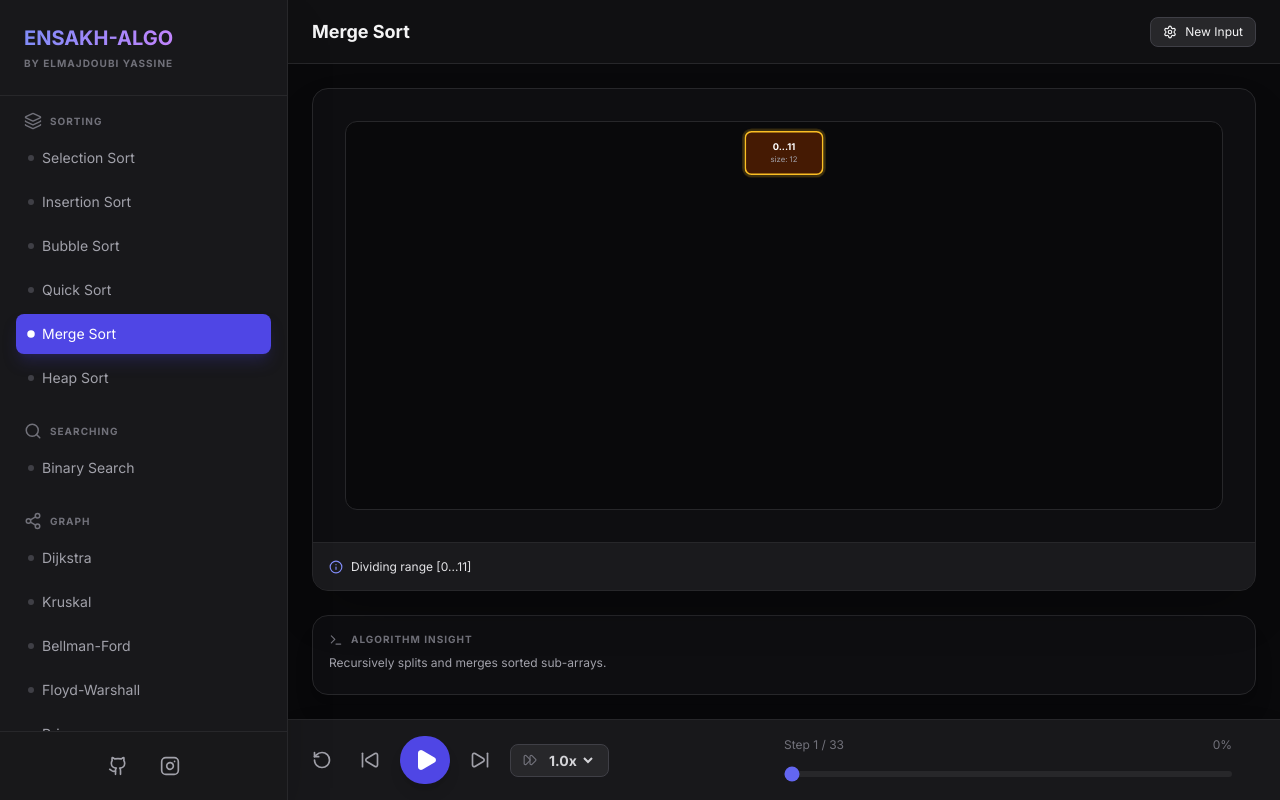
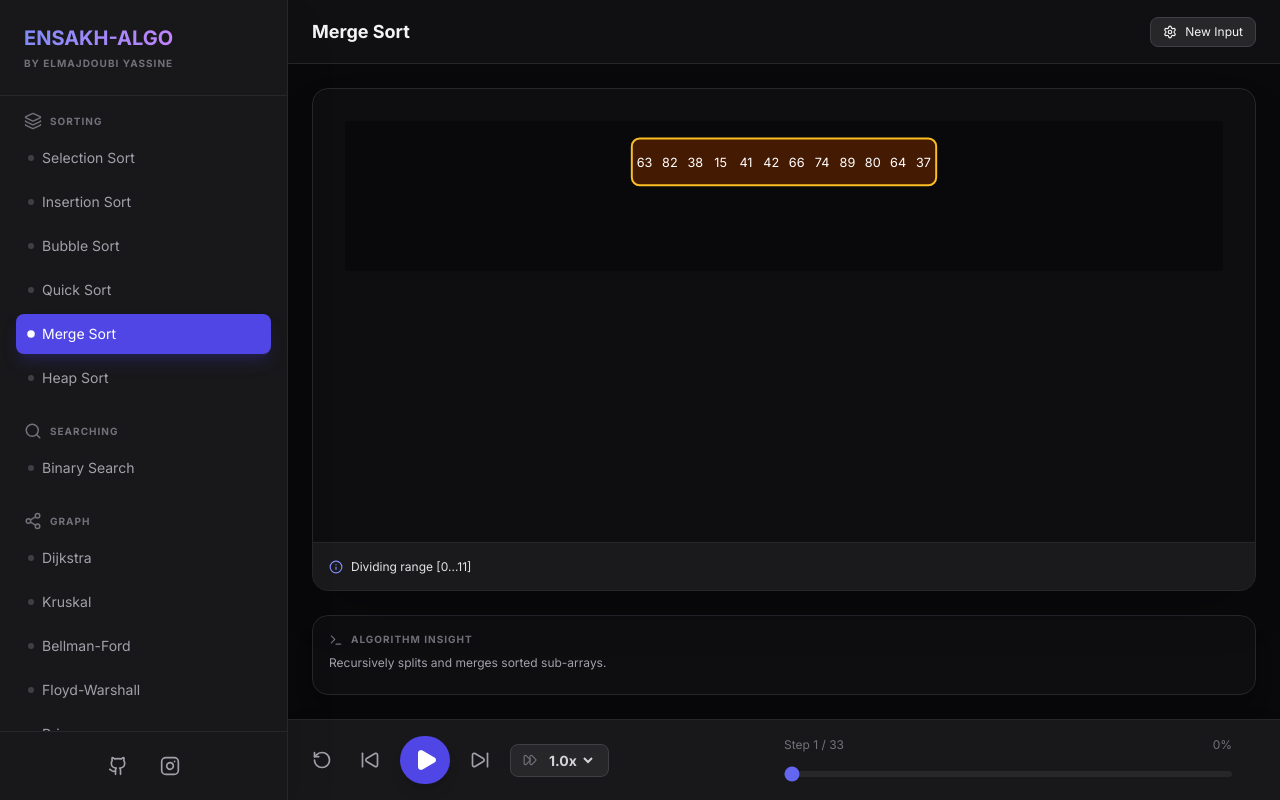
Before and after one commit to itsya-ssine/algo-visualiser, a React (Vite) app: page / in a window 1280 px wide. Both pictures are taken after a click on the button "Merge Sort". Built offline with nearby package versions, Linux system fonts and the light colour scheme.

Commit message:
adjust merge sort

```diff
--- a/components/Visualizer.tsx
+++ b/components/Visualizer.tsx
@@ -280,119 +280,137 @@ const TreeView: React.FC<{ treeState: TreeNode[] }> = ({ treeState }) => {
   );
 };
 
-const MergeView: React.FC<{ mergeState: { nodes: MergeNode[]; array: number[] } }> = ({ mergeState }) => {
-  const { nodes } = mergeState;
-  const svgRef = React.useRef<SVGSVGElement>(null);
-  const [svgSize, setSvgSize] = React.useState({ width: 800, height: 600 });
-  const [isMobile, setIsMobile] = React.useState(typeof window !== 'undefined' && window.innerWidth < 768);
+export const MergeView: React.FC<{
+  mergeState: { nodes: MergeNode[]; array: number[] };
+}> = ({ mergeState }) => {
+  const { nodes, array } = mergeState;
 
-  // Responsive logic
-  React.useEffect(() => {
-    const updateSize = () => {
-      setIsMobile(window.innerWidth < 768);
-      if (svgRef.current?.parentElement) {
-        setSvgSize({
-          width: svgRef.current.parentElement.clientWidth,
-          height: Math.max(500, svgRef.current.parentElement.clientHeight)
-        });
-      }
-    };
-    updateSize();
-    window.addEventListener('resize', updateSize);
-    return () => window.removeEventListener('resize', updateSize);
-  }, []);
+  const width = 900;
+  const paddingX = 40;
+  const levelHeight = 90;
+  const nodeHeight = 48;
 
-  // Constants
-  const maxLevels = Math.max(...nodes.map(n => n.level), 0) + 1;
-  const paddingY = 40;
-  const levelHeight = (svgSize.height - paddingY * 2) / (maxLevels || 1);
-  const nodeWidth = isMobile ? 70 : 100;
-  const nodeHeight = isMobile ? 45 : 55;
+  const maxLevel = Math.max(...nodes.map(n => n.level), 0);
 
-  // Better X calculation: Centers nodes based on the count at that specific level
-  const getX = (node: MergeNode) => {
-    const levelNodes = nodes
-      .filter(n => n.level === node.level)
-      .sort((a, b) => a.left - b.left);
+  const nodesByLevel = Array.from({ length: maxLevel + 1 }, (_, lvl) =>
+    nodes
+      .filter(n => n.level === lvl)
+      .sort((a, b) => a.left - b.left)
+  );
 
-    const count = levelNodes.length;
-    const idx = levelNodes.findIndex(n => n.id === node.id);
-
-    // Spread nodes evenly across the width
-    const spacing = svgSize.width / (count + 1);
-    return spacing * (idx + 1);
+  const getX = (level: number, index: number) => {
+    const count = nodesByLevel[level].length;
+    const spacing = (width - paddingX * 2) / (count + 1);
+    return paddingX + spacing * (index + 1);
   };
 
-  const getStatusColors = (state?: string) => {
-    switch(state) {
-      case 'dividing': return { stroke: '#fbbf24', fill: '#451a03', glow: 'rgba(251, 191, 36, 0.4)' };
-      case 'merging': return { stroke: '#f97316', fill: '#431407', glow: 'rgba(249, 115, 22, 0.4)' };
-      case 'completed': return { stroke: '#4ade80', fill: '#064e3b', glow: 'rgba(74, 222, 128, 0.2)' };
-      default: return { stroke: '#52525b', fill: '#18181b', glow: 'transparent' };
+  const getY = (level: number) => 40 + level * levelHeight;
+
+  const nodeWidth = (node: MergeNode) =>
+    Math.max(48, (node.right - node.left + 1) * 26);
+
+  const colors = (state?: MergeNode['state']) => {
+    switch (state) {
+      case 'dividing':
+        return { stroke: '#fbbf24', fill: '#451a03' };
+      case 'merging':
+        return { stroke: '#f97316', fill: '#431407' };
+      case 'completed':
+        return { stroke: '#4ade80', fill: '#064e3b' };
+      default:
+        return { stroke: '#52525b', fill: '#18181b' };
     }
   };
 
   return (
-    <div className="w-full h-full bg-[#09090b] rounded-xl overflow-hidden border border-zinc-800">
     <svg
-        ref={svgRef}
-        className="w-full h-full"
-        viewBox={`0 0 ${svgSize.width} ${svgSize.height}`}
-        preserveAspectRatio="xMidYMin meet"
+      width="100%"
+      height={(maxLevel + 1) * levelHeight + 60}
+      viewBox={`0 0 ${width} ${(maxLevel + 1) * levelHeight + 60}`}
+      className="bg-[#09090b]"
     >
       {/* Connections */}
-        {nodes.map((node) => {
-          const parent = nodes.find(p => p.level === node.level - 1 && node.left >= p.left && node.right <= p.right);
+      {nodes.map(node => {
+        const parent = nodes.find(
+          p =>
+            p.level === node.level - 1 &&
+            node.left >= p.left &&
+            node.right <= p.right
+        );
         if (!parent) return null;
 
-          const x1 = getX(parent), y1 = parent.level * levelHeight + paddingY;
-          const x2 = getX(node), y2 = node.level * levelHeight + paddingY;
+        const px =
+          getX(
+            parent.level,
+            nodesByLevel[parent.level].indexOf(parent)
+          );
+        const py = getY(parent.level);
+
+        const cx =
+          getX(
+            node.level,
+            nodesByLevel[node.level].indexOf(node)
+          );
+        const cy = getY(node.level);
 
         return (
           <path
-              key={`line-${node.id}`}
-              d={`M ${x1} ${y1} C ${x1} ${(y1 + y2) / 2}, ${x2} ${(y1 + y2) / 2}, ${x2} ${y2}`}
+            key={`${parent.id}-${node.id}`}
+            d={`M ${px} ${py + nodeHeight / 2}
+                C ${px} ${(py + cy) / 2},
+                  ${cx} ${(py + cy) / 2},
+                  ${cx} ${cy - nodeHeight / 2}`}
             fill="none"
-              stroke={node.state ? getStatusColors(node.state).stroke : '#27272a'}
-              strokeWidth="2"
-              strokeDasharray={node.state === 'completed' ? "0" : "4 4"}
-              className="transition-all duration-500"
+            stroke="#f97316"
+            strokeWidth={2}
           />
         );
       })}
 
       {/* Nodes */}
-        {nodes.map((node) => {
-          const x = getX(node);
-          const y = node.level * levelHeight + paddingY;
-          const { stroke, fill, glow } = getStatusColors(node.state);
+      {nodesByLevel.map((levelNodes, level) =>
+        levelNodes.map((node, i) => {
+          const x = getX(level, i);
+          const y = getY(level);
+          const w = nodeWidth(node);
+          const { stroke, fill } = colors(node.state);
+
+          const values = array.slice(node.left, node.right + 1);
+          const gap = 26;
+          const totalWidth = (values.length - 1) * gap;
 
           return (
-            <g key={node.id} className="transition-all duration-700 ease-in-out">
-              {/* Outer Glow */}
+            <g key={node.id}>
               <rect
-                x={x - nodeWidth / 2 - 4} y={y - nodeHeight / 2 - 4}
-                width={nodeWidth + 8} height={nodeHeight + 8} rx="12"
-                fill={glow} className="animate-pulse"
+                x={x - w / 2}
+                y={y - nodeHeight / 2}
+                width={w}
+                height={nodeHeight}
+                rx={8}
+                fill={fill}
+                stroke={stroke}
+                strokeWidth={2}
               />
-              {/* Main Card */}
-              <rect
-                x={x - nodeWidth / 2} y={y - nodeHeight / 2}
-                width={nodeWidth} height={nodeHeight} rx="8"
-                fill={fill} stroke={stroke} strokeWidth="2"
-              />
-              {/* Content */}
-              <text x={x} y={y - 4} fill="white" fontSize={isMobile ? "10" : "12"} fontWeight="bold" textAnchor="middle" className="select-none">
-                {node.left === node.right ? array[node.left] : `${node.left}...${node.right}`}
+
+              {/* Values (centered correctly) */}
+              {values.map((v, idx) => (
+                <text
+                  key={idx}
+                  x={x - totalWidth / 2 + idx * gap}
+                  y={y + 5}
+                  fontSize="13"
+                  fill="white"
+                  textAnchor="middle"
+                  className="select-none"
+                >
+                  {v}
                 </text>
-              <text x={x} y={y + 12} fill="#a1a1aa" fontSize={isMobile ? "8" : "10"} textAnchor="middle" className="select-none">
-                size: {node.right - node.left + 1}
-              </text>
+              ))}
             </g>
           );
-        })}
+        })
+      )}
     </svg>
-    </div>
   );
 };
 
```
Also changed, not shown: types.ts (+8 -0 lines). Lines whose indentation alone changed are shown as unchanged.
